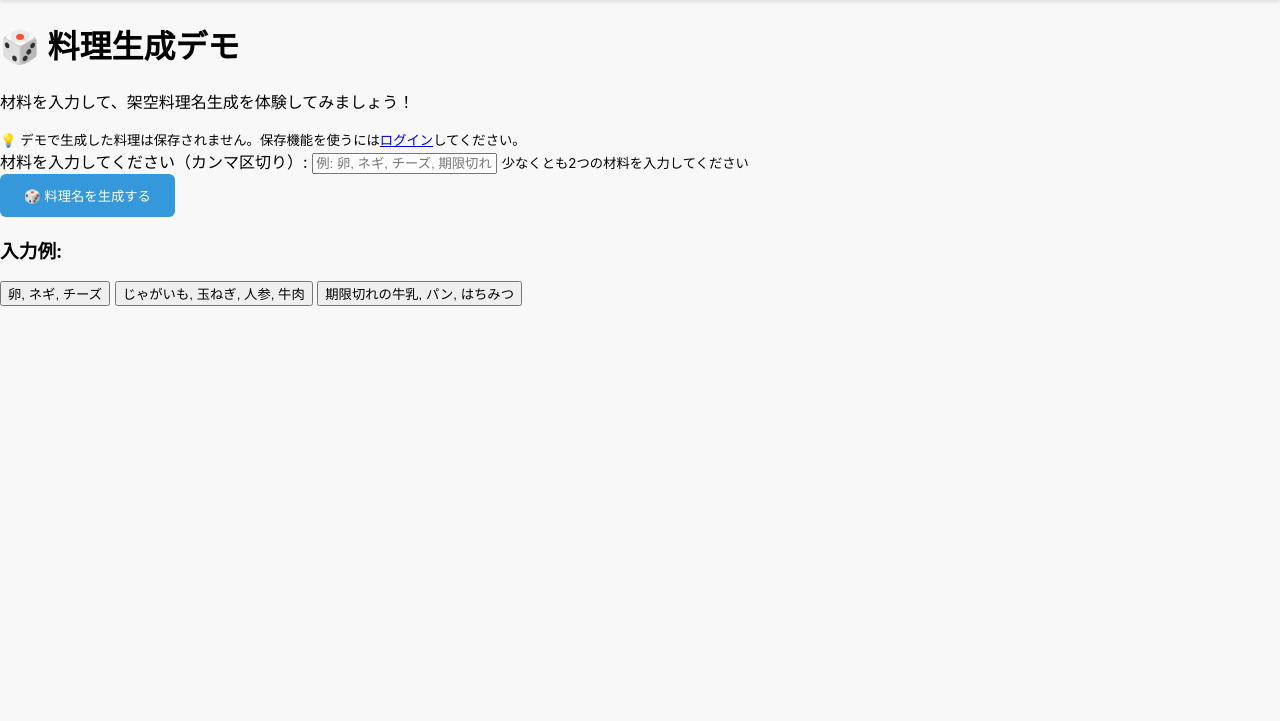
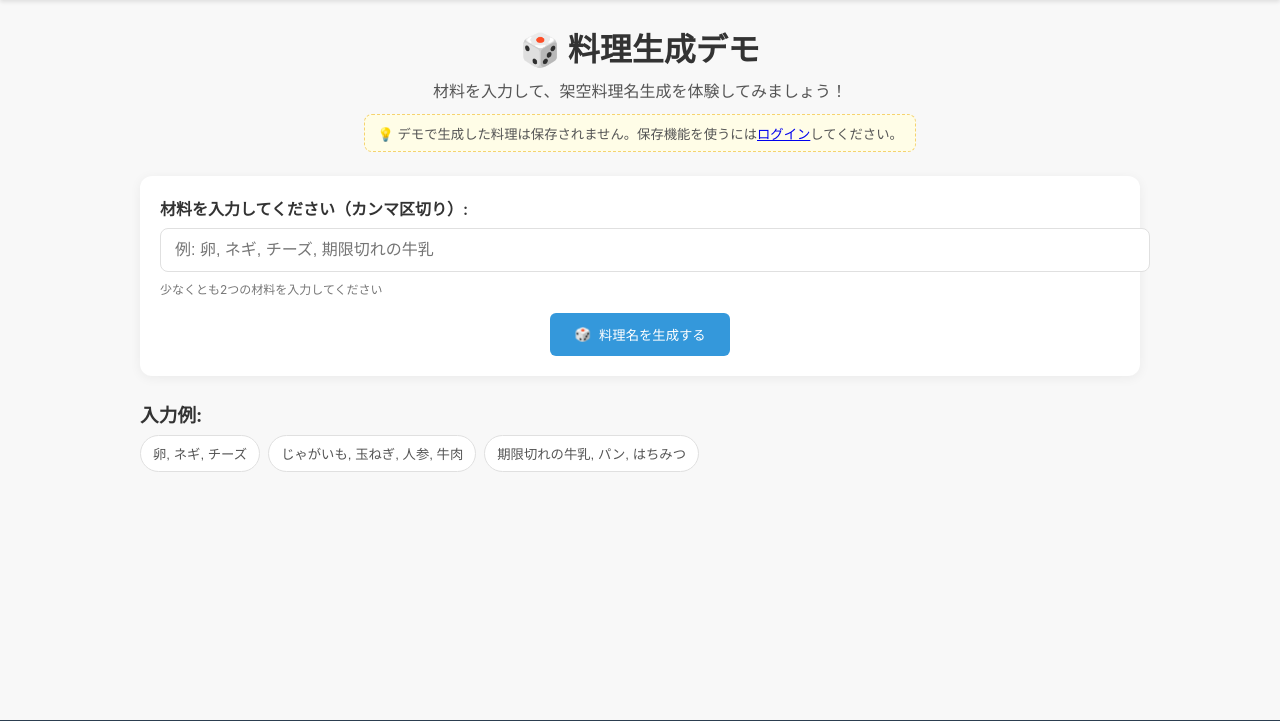
Before and after one commit to haruki26/WhimsicalMeals, a Django app: template dishes/templates/dishes/demo.html in a window 1280 px wide. Shown: the part 80-801 px from the top of the page. Run offline with Django 5.2, Linux system fonts and the light colour scheme; the template is opened without the code that fills it, so the values that code supplies are empty; style sheets or scripts are compiled from the project's sources; some libraries are stand-ins or nearby versions.

Commit message:
add: デモページにスタイルを適用

```diff
--- /dev/null
+++ b/dishes/static/dishes/scss/pages/demo.scss
@@ -0,0 +1,249 @@
+@import '../../../../../static/scss/abstracts/color';
+@import '../../../../../static/scss/abstracts/variables';
+
+.demo-container {
+  max-width: 1000px;
+  margin: 0 auto;
+  padding: 24px 16px 64px;
+  color: $color-fg-primary;
+}
+
+.header-section {
+  text-align: center;
+  margin-bottom: 24px;
+
+  h1 {
+    margin: 0 0 8px;
+    font-size: clamp(24px, 3vw, 32px);
+  }
+
+  p {
+    margin: 0 auto 12px;
+    color: $color-fg-secondary;
+  }
+}
+
+.demo-notice {
+  background: $color-bg-tertiary;
+  border: 1px dashed #f5d36f;
+  color: $color-fg-secondary;
+  padding: 8px 12px;
+  border-radius: 8px;
+  display: inline-block;
+}
+
+.demo-form-section {
+  background: #fff;
+  border-radius: 12px;
+  padding: 20px;
+  box-shadow: 0 2px 12px rgba(0, 0, 0, 0.06);
+  margin: 16px 0 24px;
+}
+
+.demo-form {
+  display: grid;
+  gap: 16px;
+}
+
+.form-group {
+  display: grid;
+  gap: 8px;
+
+  label {
+    font-weight: 600;
+  }
+
+  .form-control {
+    width: 100%;
+    padding: 12px 14px;
+    border: 1px solid #e0e0e0;
+    border-radius: 8px;
+    font-size: 16px;
+    outline: none;
+    background: #fff;
+    transition: box-shadow 0.2s ease, border-color 0.2s ease;
+
+    &:focus {
+      border-color: #3498db;
+      box-shadow: 0 0 0 3px rgba(52, 152, 219, 0.15);
+    }
+  }
+
+  .form-help {
+    color: $color-fg-tertiary;
+    font-size: 12px;
+  }
+}
+
+.btn-generate {
+  display: inline-flex;
+  align-items: center;
+  gap: 8px;
+  max-width: 250px;
+  justify-content: center;
+  // center the button within the grid form
+  justify-self: center;
+}
+
+.demo-examples {
+  margin: 8px 0 24px;
+
+  h3 {
+    margin: 0 0 8px;
+  }
+}
+
+.example-tags {
+  display: flex;
+  flex-wrap: wrap;
+  gap: 8px;
+}
+
+.example-tag {
+  border: 1px solid #e0e0e0;
+  background: #fff;
+  color: $color-fg-secondary;
+  padding: 8px 12px;
+  border-radius: 20px;
+  cursor: pointer;
+  transition: all 0.2s ease;
+
+  &:hover {
+    border-color: #bbb;
+    transform: translateY(-1px);
+  }
+}
+
+.demo-results {
+  display: grid;
+  gap: 20px;
+}
+
+.input-materials {
+  background: #fff;
+  border-radius: 12px;
+  padding: 16px;
+  box-shadow: 0 2px 12px rgba(0, 0, 0, 0.06);
+
+  h3 {
+    margin: 0 0 12px;
+  }
+}
+
+.ingredient-tags {
+  display: flex;
+  flex-wrap: wrap;
+  gap: 8px;
+}
+
+.ingredient-tag {
+  background: $color-bg-secondary;
+  color: $color-fg-primary;
+  padding: 6px 10px;
+  border-radius: 14px;
+  font-size: 14px;
+}
+
+.generated-dishes {
+  background: #fff;
+  border-radius: 12px;
+  padding: 16px;
+  box-shadow: 0 2px 12px rgba(0, 0, 0, 0.06);
+
+  h3 {
+    margin: 0 0 12px;
+  }
+}
+
+.dishes-grid {
+  display: grid;
+  grid-template-columns: repeat(2, 1fr);
+  gap: 12px;
+
+  @media (min-width: $break-point) {
+    grid-template-columns: repeat(3, 1fr);
+  }
+}
+
+.dish-card {
+  position: relative;
+  background: #fff;
+  border: 1px solid #eee;
+  border-radius: 12px;
+  padding: 14px;
+  min-height: 84px;
+  display: flex;
+  align-items: center;
+  justify-content: center;
+  text-align: center;
+  transition: transform 0.2s ease, box-shadow 0.2s ease;
+
+  &:hover {
+    transform: translateY(-2px);
+    box-shadow: 0 6px 16px rgba(0, 0, 0, 0.08);
+  }
+
+  .dish-name {
+    margin: 0;
+    font-size: clamp(14px, 2.2vw, 18px);
+  }
+}
+
+.demo-badge {
+  position: absolute;
+  top: 10px;
+  right: 10px;
+  background: $color-accent-pink;
+  color: #fff;
+  font-size: 12px;
+  padding: 4px 8px;
+  border-radius: 999px;
+}
+
+.demo-actions {
+  display: flex;
+  gap: 12px;
+  flex-wrap: wrap;
+}
+
+// button variants used in this page
+.btn-outline {
+  background: transparent;
+  color: #3498db;
+  border: 1px solid #3498db;
+
+  &:hover {
+    background: rgba(52, 152, 219, 0.08);
+    transform: translateY(-2px);
+  }
+}
+
+.signup-prompt {
+  margin-top: 8px;
+}
+
+.prompt-card {
+  background: linear-gradient(180deg, #ffffff, #fffdf7);
+  border: 1px solid #f0e6c8;
+  border-radius: 12px;
+  padding: 20px;
+  display: grid;
+  gap: 12px;
+  text-align: center;
+
+  h3 {
+    margin: 0;
+  }
+
+  p {
+    margin: 0;
+    color: $color-fg-secondary;
+  }
+
+  .prompt-actions {
+    display: flex;
+    gap: 12px;
+    justify-content: center;
+    flex-wrap: wrap;
+  }
+}
--- a/dishes/templates/dishes/demo.html
+++ b/dishes/templates/dishes/demo.html
@@ -1,6 +1,14 @@
 {% extends 'base.html' %}
+{% load static compress %}
 
 {% block title %}料理生成デモ - 気まぐれレシピ研究所{% endblock %}
+
+{% block extra_css %}
+{{ block.super }}
+{% compress css %}
+<link rel="stylesheet" type="text/x-scss" href="{% static 'dishes/scss/pages/demo.scss' %}">
+{% endcompress %}
+{% endblock %}
 
 {% block content %}
 <div class="demo-container">
```
Also changed, not shown: static/scss/main.scss (line endings or trailing spaces).
